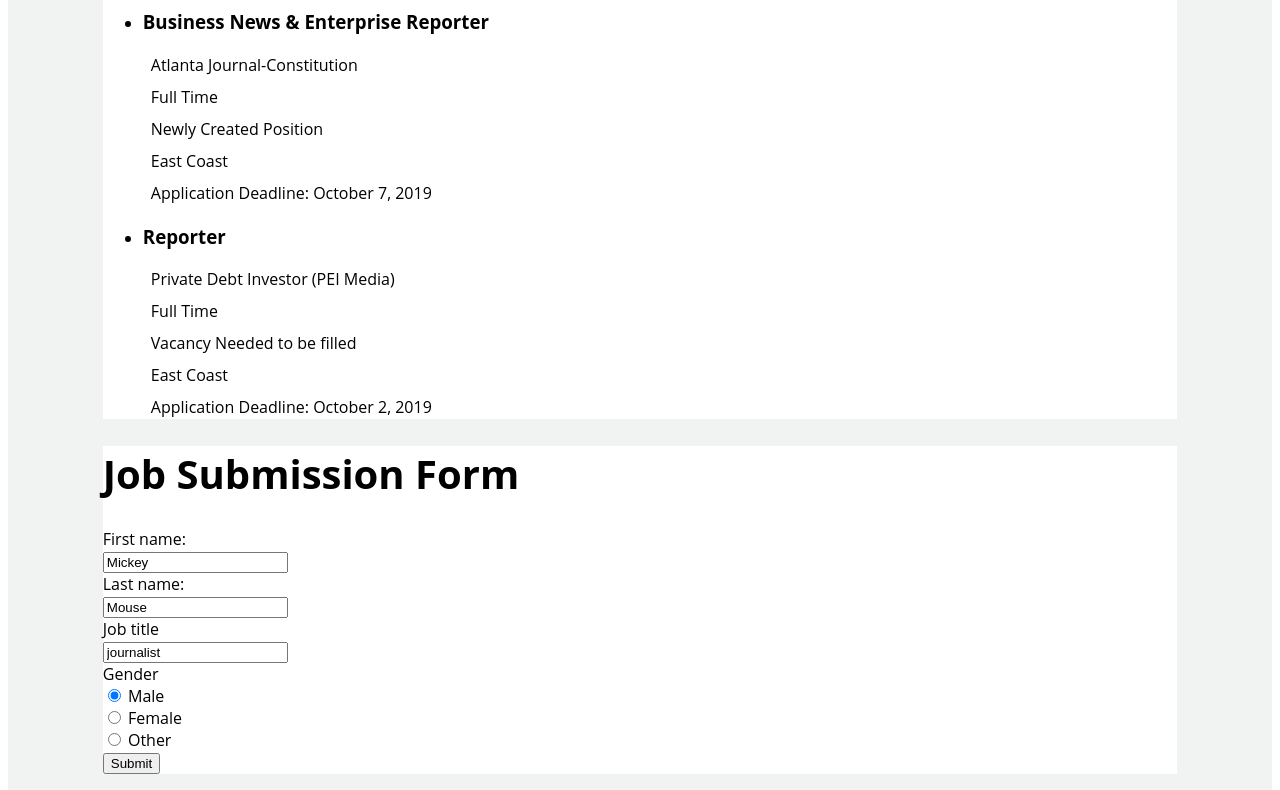
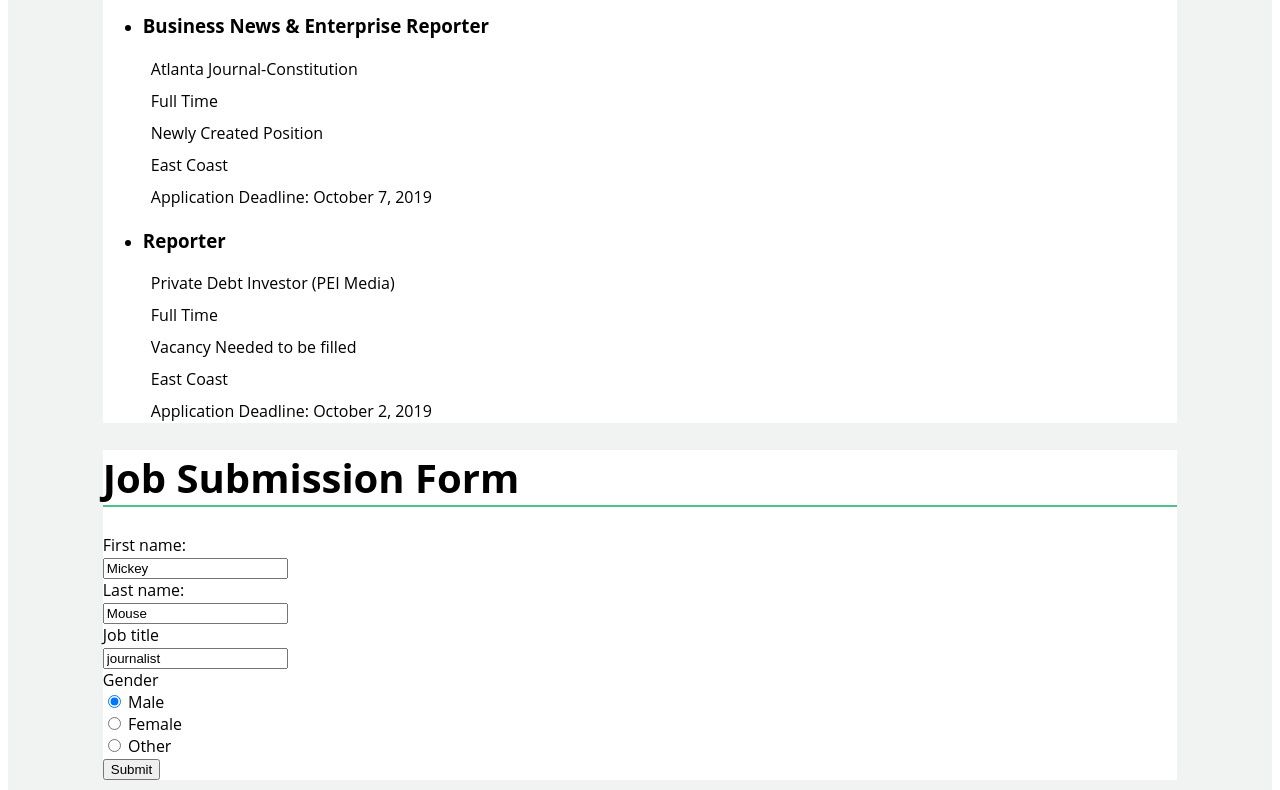
Before and after one commit to j4502-fs19/sabew-sec1, a plain HTML site: page index.html in a window 1280 px wide. Shown: the part 671-1461 px from the top of the page. Drawn offline with Linux system fonts and the light colour scheme.

Commit message:
added green line
Added line at the bottom of any element that is h1

```diff
--- a/index.css
+++ b/index.css
@@ -52,6 +52,7 @@ a img{
 h1{
   font-size: 40px;
   font-weight: bold;
+  border-bottom: 2px solid #50bf8b;
 
 }
 
```
